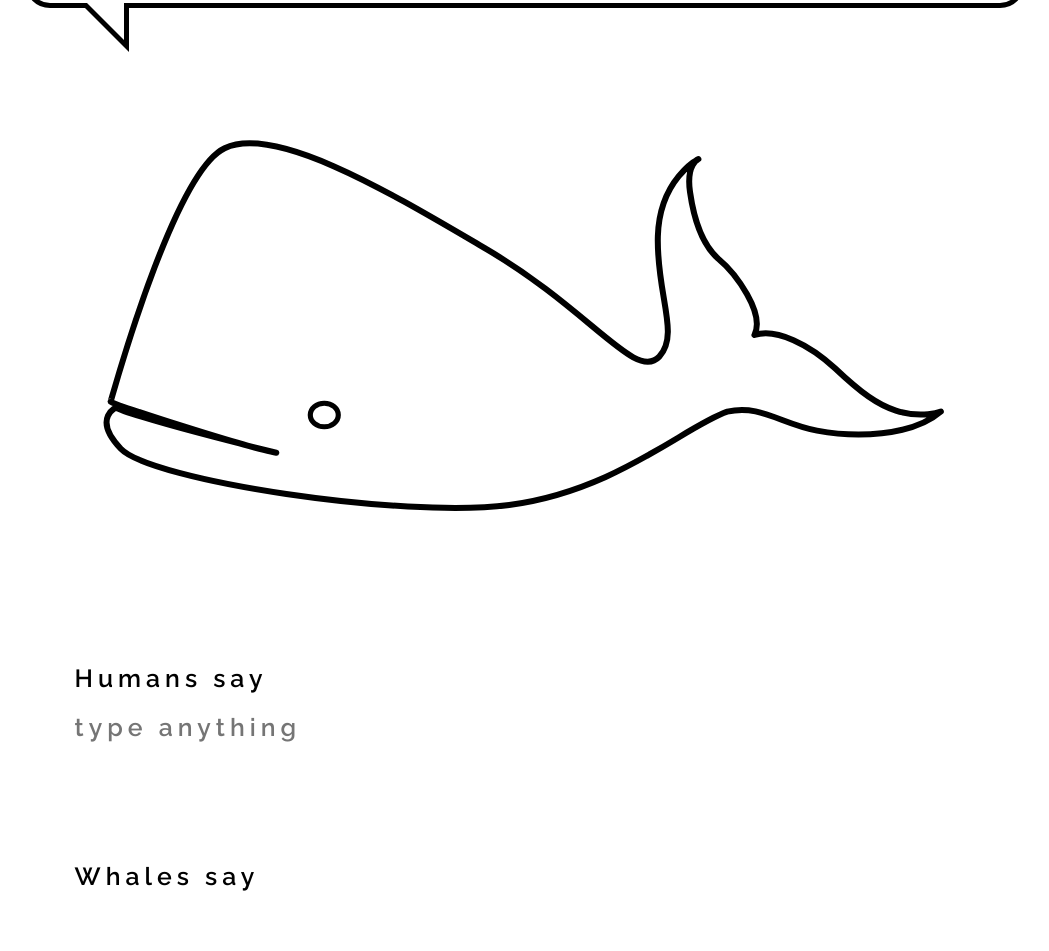
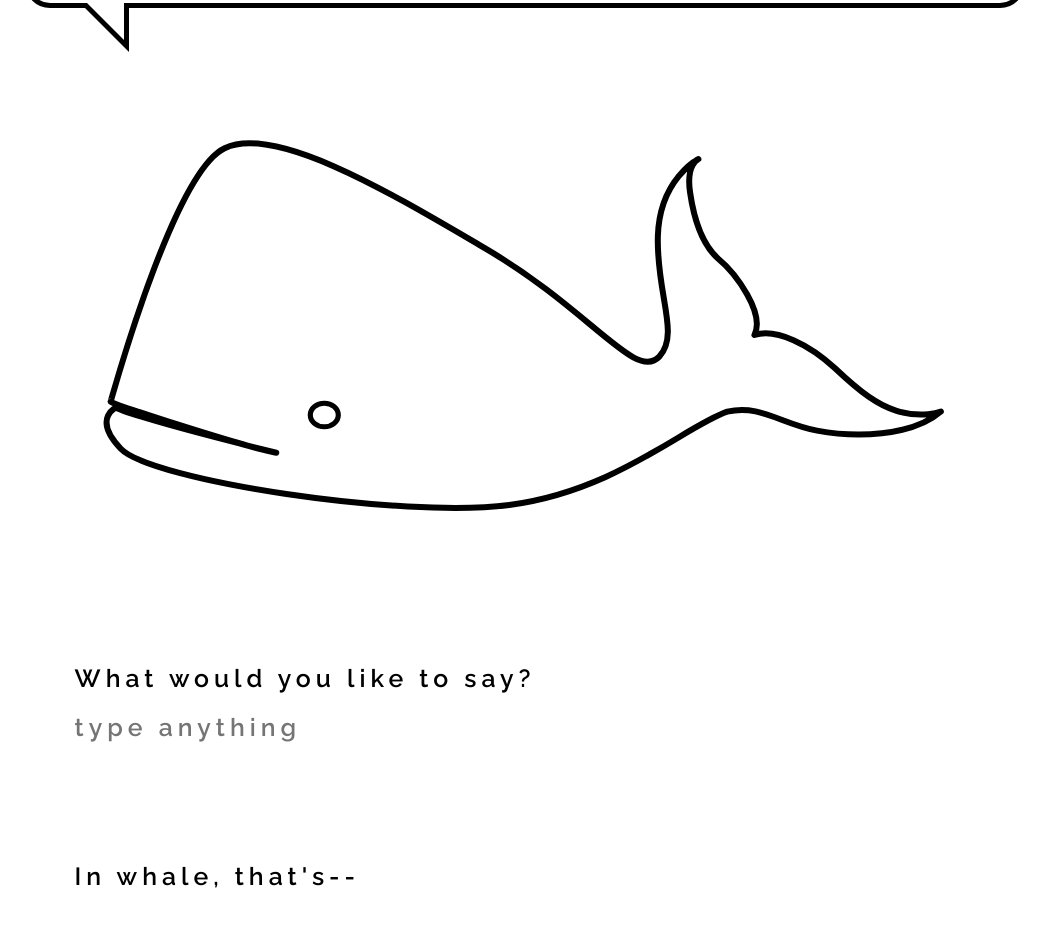
Before and after one commit to DeepOringe/WhaleTalk, a plain HTML site: page index.html in a window 1280 px wide. Shown: the whole page, without its empty margins (115-1164 px from the left). Drawn offline with Linux system fonts and the light colour scheme.

Commit message:
Update text copy

```diff
--- a/index.html
+++ b/index.html
@@ -30,11 +30,11 @@
 		</svg>
 	</div>
 	<div id="humans-say">
-			<label for="input">Humans say</label>
+			<label for="input">What would you like to say?</label>
 			<input type="text" id="input" oninput="translate()" name="input" required minlength="1" maxlength="" placeholder="type anything" >
 	</div>
 	<div id="whales-say">
-			<p>Whales say</p>
+			<p>In whale, that's--</p>
 			<p id="translation"></p>
 	</div>
 
--- a/style.css
+++ b/style.css
@@ -113,6 +113,9 @@ input[type=text]{
 /* Adjustments for small screens */
 
 @media all and (max-width: 600px){
+	*{
+		letter-spacing: 3px;
+	}
 	div{
 		padding: 1rem;
 	}
```
